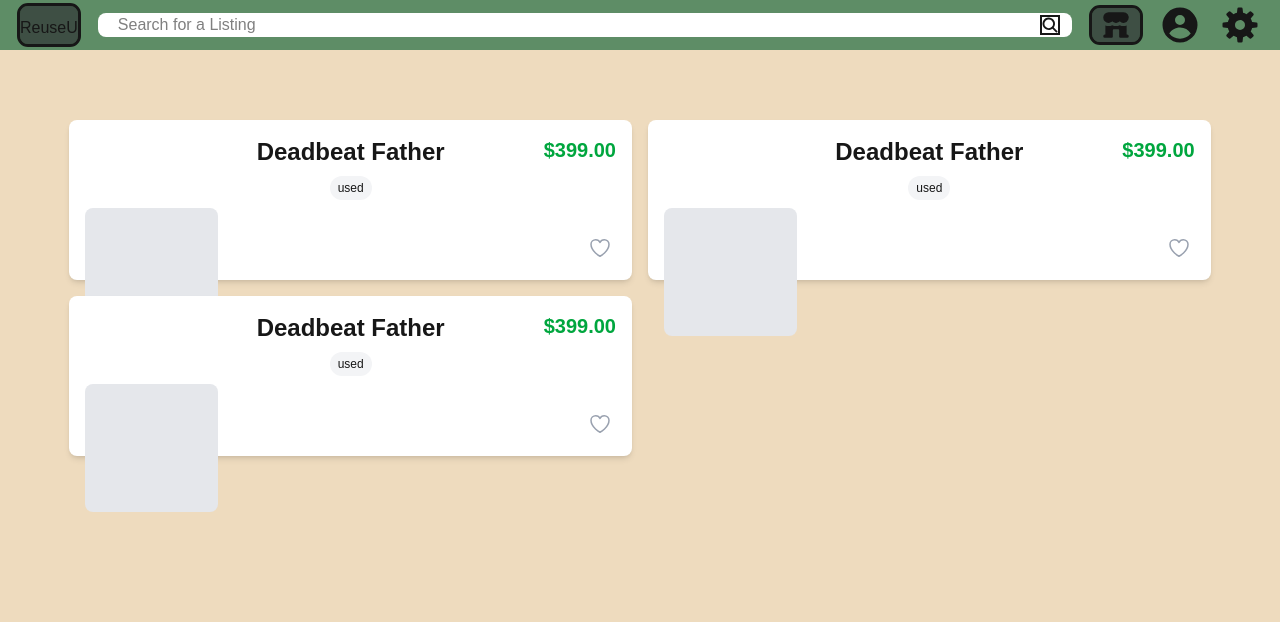
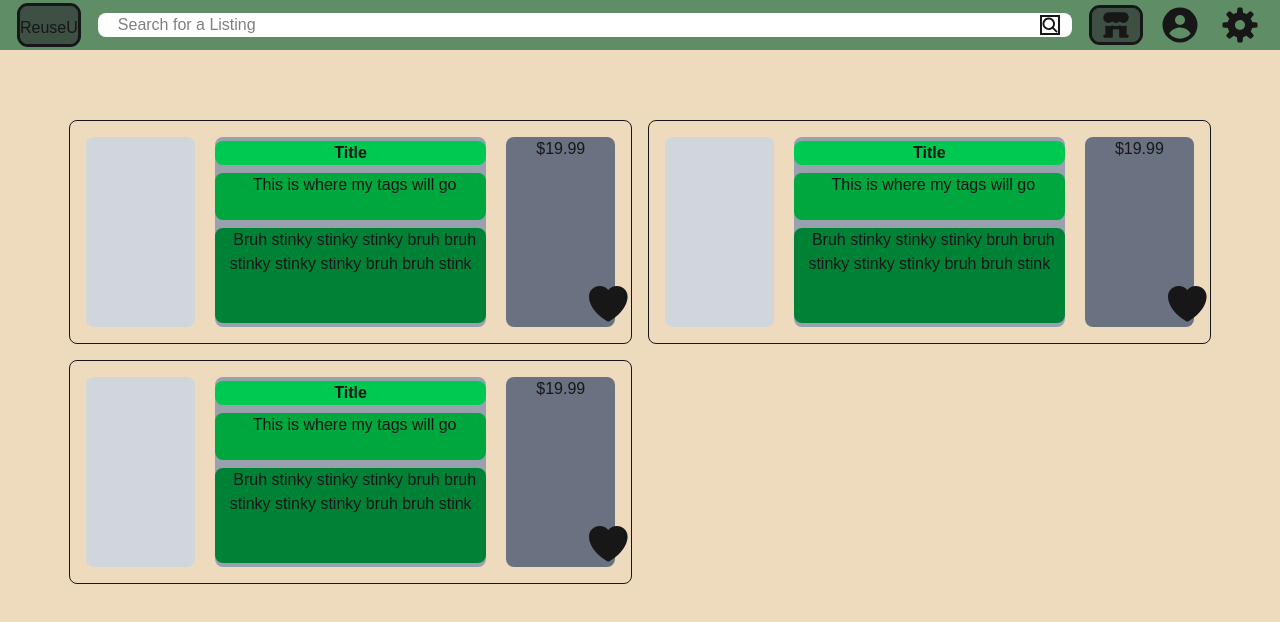
Before and after one commit to trungle15/ReuseU, a Next.js app in the folder frontend/: page / in a window 1280 px wide. Shown: the top 622 px of the page. Built offline with nearby package versions, Linux system fonts and the light colour scheme; a web font is replaced by a local one.

Commit message:
lisitngs desing'

```diff
--- a/frontend/src/components/Listings/Listing.tsx
+++ b/frontend/src/components/Listings/Listing.tsx
@@ -1,6 +1,7 @@
 import { useState } from "react";
 import { HeartIcon as HeartOutline } from "@heroicons/react/24/outline";
 import { HeartIcon as HeartSolid } from "@heroicons/react/24/solid";
+import { HeartIcon } from "@heroicons/react/16/solid";
 
 interface ListingProps {
   title: string;
@@ -11,53 +12,39 @@ interface ListingProps {
 export default function Listing({ title, price, tags }: ListingProps) {
   const [isFavorited, setIsFavorited] = useState(false);
 
+  const onFavoriteClick = () => {
+    setIsFavorited(!isFavorited);
+  }
+
   return (
-    <div className="h-[20vh] w-full shadow-md p-4 bg-white rounded-lg relative">
-      {/* Title (Top Middle) */}
-      <div className="text-center mb-2">
-        <h2 className="text-2xl font-semibold truncate">{title}</h2>
+    //overall listing holder
+    <div className="h-56 flex flex-row items-center justify-start text-center p-4 border rounded-lg gap-5">
+      <div className="h-full w-2/9 bg-gray-300 rounded-lg">
+        {/*image goes here*/}
       </div>
-
-      {/* Tags (Below Title) */}
-      <div className="flex flex-wrap justify-center gap-1 mb-2">
-        {tags?.map((tag) => (
-          <span
-            key={tag}
-            className="px-2 py-1 bg-gray-100 rounded-full text-xs"
-          >
-            {tag}
-          </span>
-        ))}
-      </div>
-
-      {/* Price (Top Right) */}
-      <div className="absolute top-4 right-4 text-xl font-bold text-green-600">
-        ${price?.toFixed(2)}
-      </div>
-
-      {/* Image + Description */}
-      <div className="flex h-full min-h-0 items-stretch">
-        <div className="w-1/4 h-full bg-gray-200 rounded-lg ">
-          {/* Image Placeholder */}
+      <div className="h-full w-5/9 flex flex-col bg-gray-400 rounded-lg gap-[1vh] justify-center">
+        <div className ="h-1/8 bg-green-500 rounded-lg">
+          <h3 className="font-bold">Title</h3>
         </div>
-        <div className="w-3/4 pl-4">
-          <div className="text-lg line-clamp-2">
-            {/* Description would go here */}
-          </div>
+        <div className ="h-1/4 bg-green-600 rounded-lg">
+          <text className="self-start ml-[1vh]">
+            This is where my tags will go
+          </text>
+        </div>
+        <div className ="h-1/2 bg-green-700 rounded-lg">
+        <text className="self-start ml-[1vh]">
+            Bruh stinky stinky stinky bruh bruh stinky stinky stinky bruh bruh stink
+          </text>
         </div>
       </div>
 
-      {/* Heart Icon (Bottom Right) */}
-      <button
-        onClick={() => setIsFavorited(!isFavorited)}
-        className="absolute bottom-4 right-4 p-1"
-      >
-        {isFavorited ? (
-          <HeartSolid className="h-6 w-6 text-red-500" />
-        ) : (
-          <HeartOutline className="h-6 w-6 text-gray-400" />
-        )}
-      </button>
+      <div className="h-full w-2/9 bg-gray-500 rounded-lg flex flex-col rounded-lg justify-between">
+        <div className="">
+          $19.99
+        </div>
+        {isFavorited && <HeartOutline onClick={onFavoriteClick} className="cursor-pointer h-1/4 -mr-[12vh]"></HeartOutline>}
+        {!isFavorited && <HeartSolid onClick={onFavoriteClick} className="cursor-pointer h-1/4 -mr-[12vh] "></HeartSolid>}
+      </div>
     </div>
   );
 }
```
